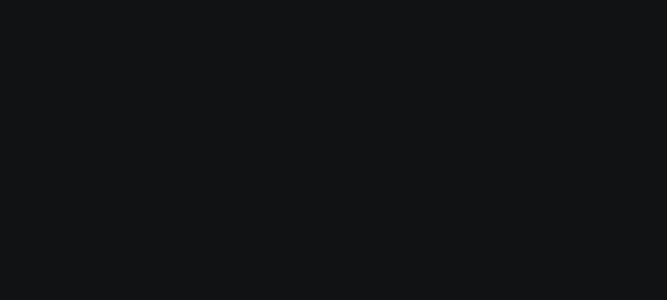
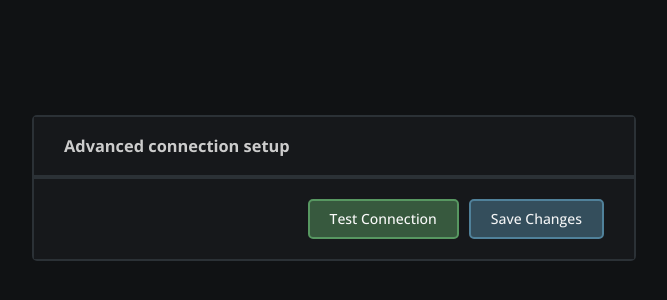
Before and after one commit to navid-kianfar/mangoose-frontend, a React (Create React App) app: page /login in a window 1280 px wide. Shown: the part 212-512 px from the top of the page, without its empty margins (306-973 px from the left). Built offline with nearby package versions, Linux system fonts and the light colour scheme.

Commit message:
ConnectionSetupComponent#2

```diff
--- a/src/assets/styles/app.css
+++ b/src/assets/styles/app.css
@@ -8,6 +8,10 @@
     --app-action-bg-color: #344e5c;
     --app-action-fg-color: #f3f4f5;
     --app-action-border-color: #50819a;
+
+    --app-action-success-bg-color: #37593e;
+    --app-action-success-fg-color: #fafafa;
+    --app-action-success-border-color: #579761;
 }
 
 body {
@@ -77,6 +81,11 @@
     background-color: var(--app-action-bg-color);
     color: var(--app-action-fg-color);
 }
+.app-dialog .footer .actions button.success {
+    border-color: var(--app-action-success-border-color);
+    background-color: var(--app-action-success-bg-color);
+    color: var(--app-action-success-fg-color);
+}
 
 .app-dialog .footer .actions button.primary:hover {
 
--- a/src/components/app/connection-setup/connection-setup.component.jsx
+++ b/src/components/app/connection-setup/connection-setup.component.jsx
@@ -1,32 +1,67 @@
 import React from "react";
+import Wrapper from "./connection-setup.style";
+import { FormattedMessage } from "react-intl";
 
 class ConnectionSetupComponent extends React.Component {
   constructor(props) {
     super(props);
     this.state = {
-      name: '',
-      icon: '',
-      color: '',
-      uri: '',
+      saving: false,
+      connecting: false,
+      name: "",
+      icon: "",
+      color: "",
+      uri: "",
       ssh: {
-        host: '',
+        host: "",
         port: 22,
-        username: '',
-        password: '',
-        authType: 'password'
+        username: "",
+        password: "",
+        authType: "password",
       },
       tls: {
-        keyFile: '',
-        password: '',
-        authorityFile: '',
+        keyFile: "",
+        password: "",
+        authorityFile: "",
         allowInvalidCertificate: false,
-        allowInvalidHostName: false
-      }
+        allowInvalidHostName: false,
+      },
     };
   }
 
   render() {
-    return <></>;
+    return (
+      <Wrapper className="connection-setup-wrapper">
+        <div className="app-dialog">
+          <div className="header">
+            <h3>
+              <FormattedMessage id="app.advanced.connection.setup" />
+            </h3>
+          </div>
+          <div className="content"></div>
+          <div className="footer">
+            <div className="actions">
+              <button
+                className="primary"
+                disabled={this.state.connecting || this.state.saving}
+              >
+                {this.state.saving && <i className="spinner ti ti-loader"></i>}
+                <FormattedMessage id="app.save.changes" />
+              </button>
+              <button
+                className="success"
+                disabled={this.state.connecting || this.state.saving}
+              >
+                {this.state.connecting && (
+                  <i className="spinner ti ti-loader"></i>
+                )}
+                <FormattedMessage id="app.test.connection" />
+              </button>
+            </div>
+          </div>
+        </div>
+      </Wrapper>
+    );
   }
 }
 
--- a/src/containers/login/login.page.jsx
+++ b/src/containers/login/login.page.jsx
@@ -13,24 +13,24 @@
         remember: false,
       },
       advanced: {
-        name: '',
-        icon: '',
-        color: '',
-        uri: '',
+        name: "",
+        icon: "",
+        color: "",
+        uri: "",
         ssh: {
-          host: '',
+          host: "",
           port: 22,
-          username: '',
-          password: '',
-          authType: 'password'
+          username: "",
+          password: "",
+          authType: "password",
         },
         tls: {
-          keyFile: '',
-          password: '',
-          authorityFile: '',
+          keyFile: "",
+          password: "",
+          authorityFile: "",
           allowInvalidCertificate: false,
-          allowInvalidHostName: false
-        }
+          allowInvalidHostName: false,
+        },
       },
       disabled: false,
       waiting: false,
@@ -52,14 +52,14 @@
   updateLoginModel(login) {
     this.setState({
       ...this.state,
-      login
+      login,
     });
     console.log(login);
   }
   updateConnectionModel(advanced) {
     this.setState({
       ...this.state,
-      advanced
+      advanced,
     });
     console.log(advanced);
   }
--- a/src/locales/en.json
+++ b/src/locales/en.json
@@ -8,5 +8,7 @@
   "app.password.enter": "Please enter your password",
   "app.advanced.connection.setup": "Advanced connection setup",
   "app.provide.credentials": "Please provide your credentials",
-  "app.remember.me": "Remember me"
+  "app.remember.me": "Remember me",
+  "app.test.connection": "Test Connection",
+  "app.save.changes": "Save Changes"
 }
```
